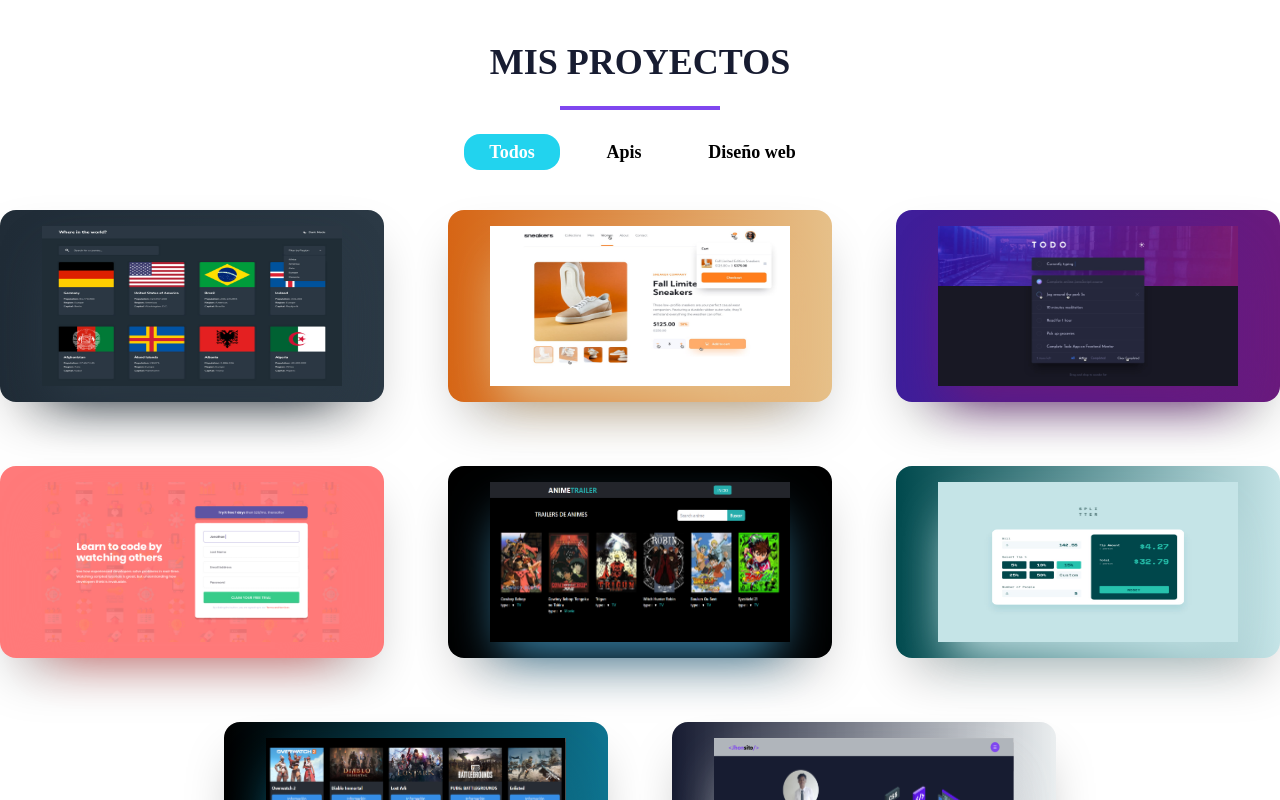
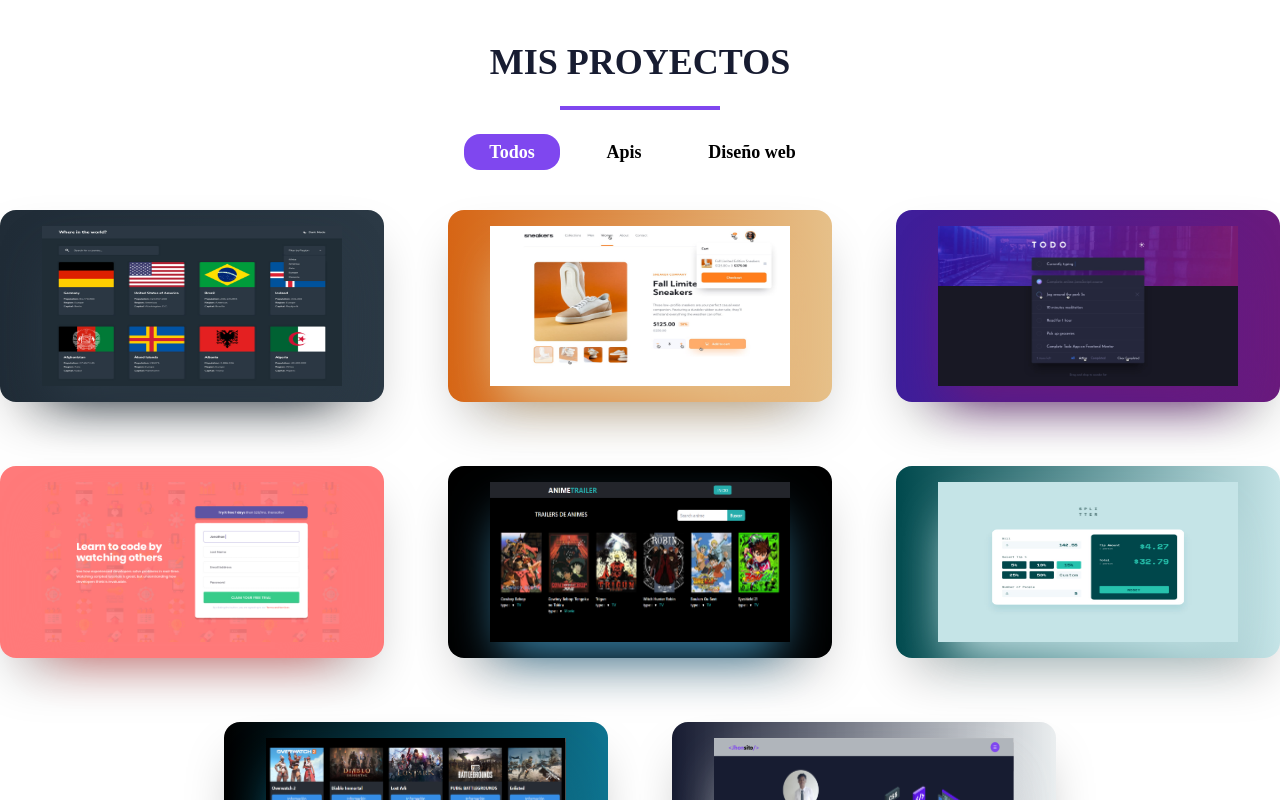
Before and after one commit to jhonshito/Portafolio, a React (Vite) app: page / in a window 1280 px wide. Shown: the part 1740-2540 px from the top of the page. Built offline with nearby package versions, Linux system fonts and the light colour scheme; a web font is replaced by a local one.

Commit message:
arregle otro bug

```diff
--- a/src/components/DataProyectos.jsx
+++ b/src/components/DataProyectos.jsx
@@ -22,6 +22,7 @@ const DataProyectos = () => {
             sitio : 'https://country-apis-jhon.netlify.app',
             repositorio : 'https://github.com/jhonshito/country-api',
             tecnologiaOne : 'React - CSS3',
+            border : 'border-country'
         },
 
         {
@@ -33,6 +34,7 @@ const DataProyectos = () => {
             sitio : 'https://e-commerce-jhon.netlify.app',
             repositorio : 'https://github.com/jhonshito/New-ecommer-with-react-and-vite',
             tecnologiaOne : 'React - Tailwind',
+            border : 'border-piel'
         },
 
         {
@@ -44,6 +46,7 @@ const DataProyectos = () => {
             sitio : 'https://todo-app-jhon.netlify.app',
             repositorio : 'https://github.com/jhonshito/frontEnd-todo-mentor',
             tecnologiaOne : 'React - CSS3',
+            border : 'border-colorNewTodo'
         },
 
         {
@@ -55,6 +58,7 @@ const DataProyectos = () => {
             sitio : 'https://formulario-jhon.netlify.app',
             repositorio : 'https://github.com/jhonshito/Dise-o-de-formulario',
             tecnologiaOne : 'HTML5 - JavaScript - CSS3',
+            border : 'border-form'
         },
 
         {
@@ -66,6 +70,7 @@ const DataProyectos = () => {
             sitio : 'https://anime-trailer.netlify.app/',
             repositorio : 'https://github.com/jhonshito/anime-api',
             tecnologiaOne : 'React - Tailwind',
+            border : 'border-black'
         },
 
         {
@@ -77,6 +82,7 @@ const DataProyectos = () => {
             sitio : 'https://descuentos-jhon.netlify.app',
             repositorio : 'https://github.com/jhonshito/app-de-descuentos',
             tecnologiaOne : 'HTML5 - CSS3 - JavaScript',
+            border : 'border-darkNuevo'
         },
 
         {
@@ -88,6 +94,7 @@ const DataProyectos = () => {
             sitio : 'https://free-api-12.netlify.app',
             repositorio : 'https://github.com/jhonshito/next-freetogame-api',
             tecnologiaOne : 'Tailwind - React - Next.js',
+            border : 'border-cyan-700'
         },
 
         {
@@ -99,6 +106,7 @@ const DataProyectos = () => {
             sitio : 'https://portafolio-de-jhon.netlify.app',
             repositorio : 'https://github.com/jhonshito/Portafolio',
             tecnologiaOne : 'Tailwind - Vite.js - React',
+            border : 'border-dark'
         },
     ])
 
--- a/src/components/Proyectos.jsx
+++ b/src/components/Proyectos.jsx
@@ -1,10 +1,11 @@
 
 import React, { useState } from 'react'
 import { BsBoxArrowUpRight, BsGithub } from "react-icons/bs";
+import '../styles/proyect.css'
 
 const Proyectos = ({objecto}) => {
 
-    const [todo, setTodo] = useState('bg-cyan-400 text-white');
+    const [todo, setTodo] = useState('bg-moradito text-white');
     const [apis, setApis] = useState('');
     const [web, setWeb] = useState('');
 
@@ -36,13 +37,13 @@ const Proyectos = ({objecto}) => {
         <h2 className='text-center text-4xl font-bold text-dark uppercase dark:text-white font-Rubik'>Mis proyectos</h2>
         <p className='w-40 border-2 bg-moradito border-moradito mx-auto my-6'></p>
         <div className='w-1/2 mx-auto flex gap-4 justify-center max-sm:w-full md:w-full'>
-            <button onClick={handleTodo} className={`w-24 p-y-1 font-bold text-lg ml-5 rounded-2xl ${todo} dark:text-white`}>
+            <button onClick={handleTodo} className={`w-24 p-y-1 font-bold text-lg ml-5 rounded-2xl ${todo} dark:text-white  hover:bg-moradito`}>
                 Todos
             </button>
-            <button onClick={handleApis} className={`w-24 py-1 font-bold text-lg rounded-2xl ${apis} dark:text-white`}>
+            <button onClick={handleApis} className={`w-24 py-1 font-bold text-lg rounded-2xl ${apis} dark:text-white hover:bg-moradito`}>
                 Apis
             </button>
-            <button onClick={handleWeb} className={`w-32 py-1 font-bold text-lg rounded-2xl ${web} mr-5 dark:text-white`}>
+            <button onClick={handleWeb} className={`w-32 py-1 font-bold text-lg rounded-2xl ${web} mr-5 dark:text-white hover:bg-moradito`}>
                 Diseño web
             </button>
         </div>
@@ -53,7 +54,7 @@ const Proyectos = ({objecto}) => {
                     filtro == undefined ? setFiltro(objecto) :
                     filtro.map((item, index) => (
 
-                        <div key={index} className={`w-80  lg:w-96 border-2 lg:border-0 mx-auto lg:mx-0 h-[12rem] rounded-2xl bg-opacity-100 relative mb-72 mt-10 lg:mb-6 ${item.colorFondo}`}>
+                        <div key={index} className={`w-80  lg:w-96 border-2 ${item.border} lg:border-0 mx-auto lg:mx-0 h-[12rem] rounded-2xl bg-opacity-100 relative mb-72 mt-10 lg:mb-6 ${item.colorFondo}`}>
                         <div className='w-80 lg:w-96'>
                             <img className={`h-[10rem] mt-4 w-[300px] mx-auto shadow-2xl ${item.sombraColor}`} src={item.img} alt="Esta es la imagen del proyecto uno" />
                         </div>
@@ -62,7 +63,7 @@ const Proyectos = ({objecto}) => {
                                 <h4 className='text-center text-2xl font-bold text-dark mt-4 dark:text-white lg:dark:text-dark'>{item.name}</h4>
                                 <p className='w-12 mt-2 border-[1px] border-dark mx-auto'></p>
                                 <div className='flex justify-center gap-2 text-lg font-medium animate__animated animate__zoomIn mt-4 lg:mt-3'>
-                                    <span className='dark:text-white text-center lg:dark:text-dark'>{item.tecnologiaOne}</span>
+                                    <span className='dark:text-white text-center lg:dark:text-dark font-semibold'>{item.tecnologiaOne}</span>
                                 </div>
                                 <div className='flex justify-center gap-2 animate__animated animate__zoomIn mt-6 lg:mt-4'>
                                     <a href={item.sitio} target='_blank' className='lg:border-[2px] rounded-lg lg:border-dark w-32 justify-center flex hover:bg-dark hover:text-white py-1 items-center gap-2 font-semibold bg-dark lg:bg-transparent text-white lg:text-dark border-[0px]'>
```
Also changed, not shown: src/styles/proyect.css (added).
